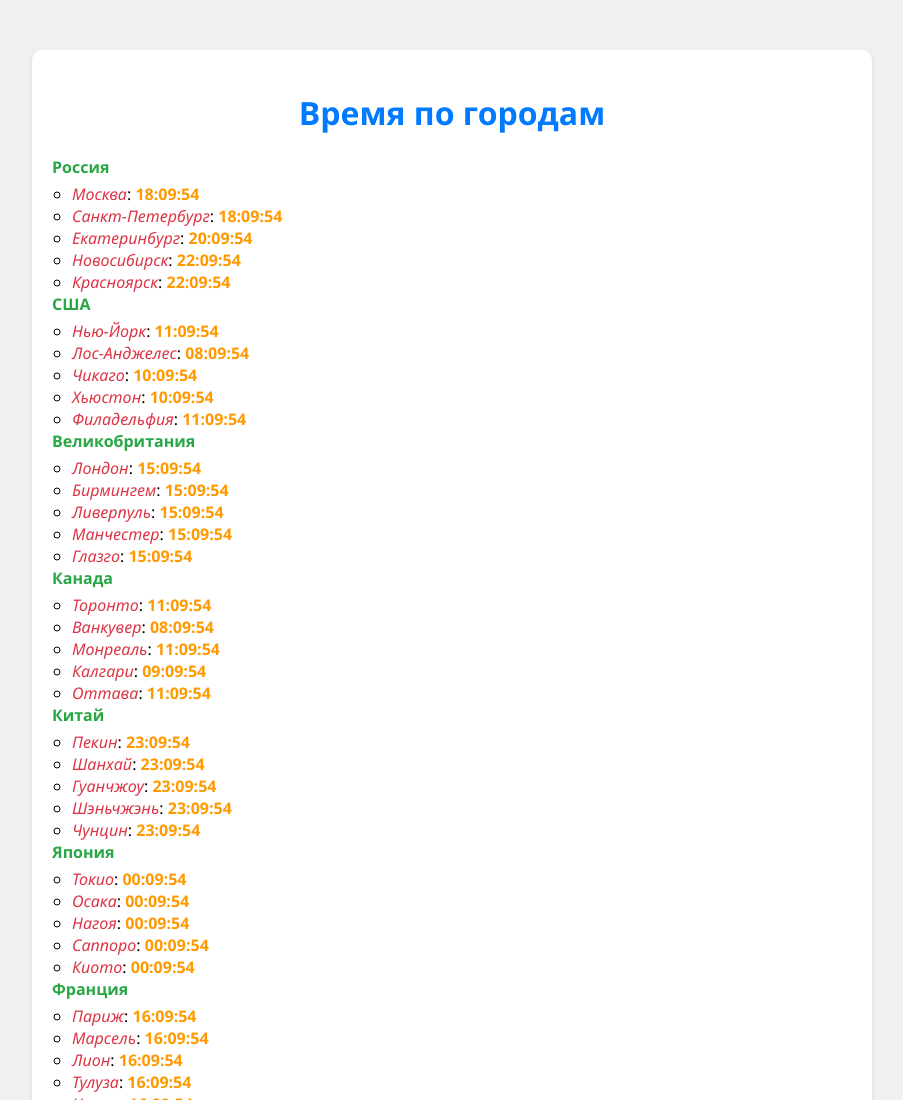
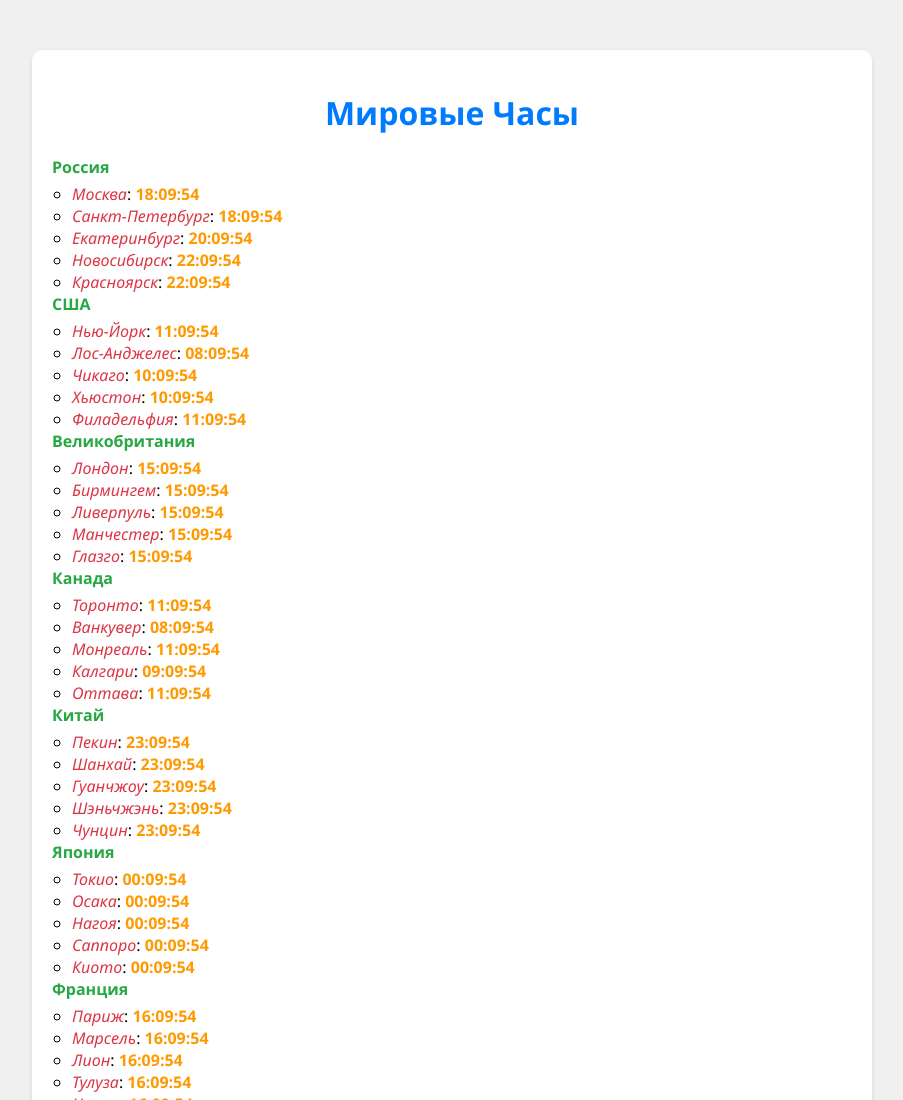
Before and after one commit to Vafls/TheWorldClock, a plain HTML site: page index.html in a window 1280 px wide. Shown: the top 1100 px of the page, without its empty margins (188-1091 px from the left). Drawn offline with Linux system fonts and the light colour scheme.

Commit message:
Update index.html

```diff
--- a/index.html
+++ b/index.html
@@ -8,7 +8,7 @@
 </head>
 <body>
     <div class="container">
-        <h1>Время по городам</h1>
+        <h1>Мировые Часы</h1>
         <ul class="countries-list">
             <li>
                 <span class="country">Россия</span>
```
